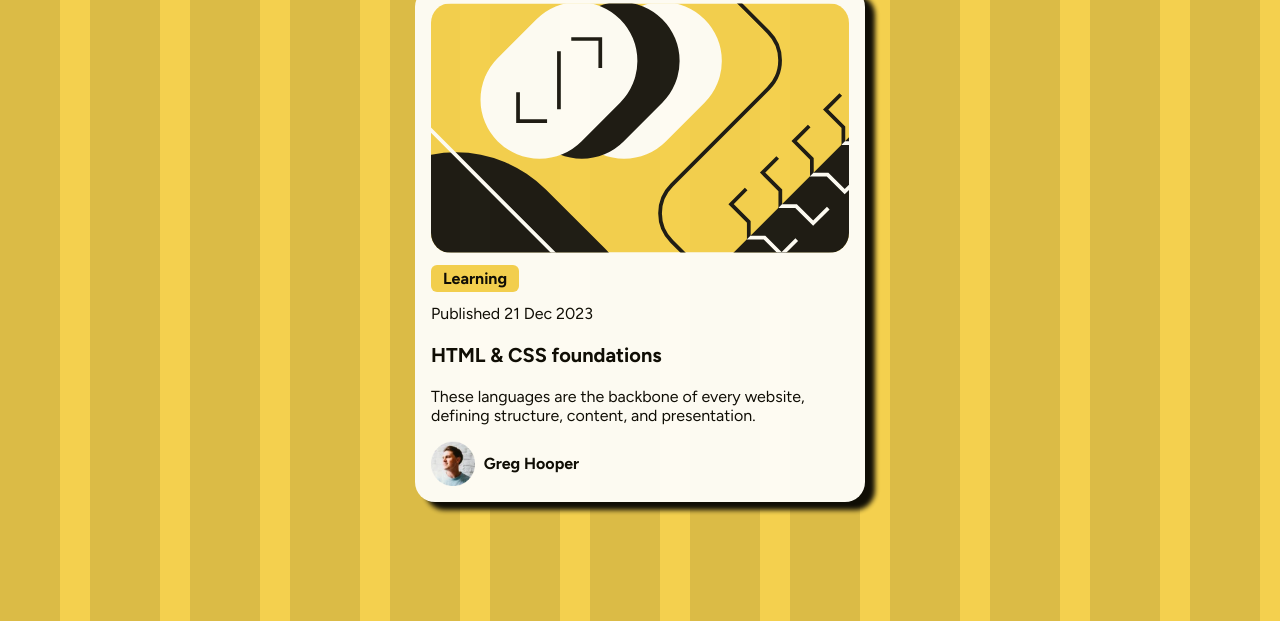
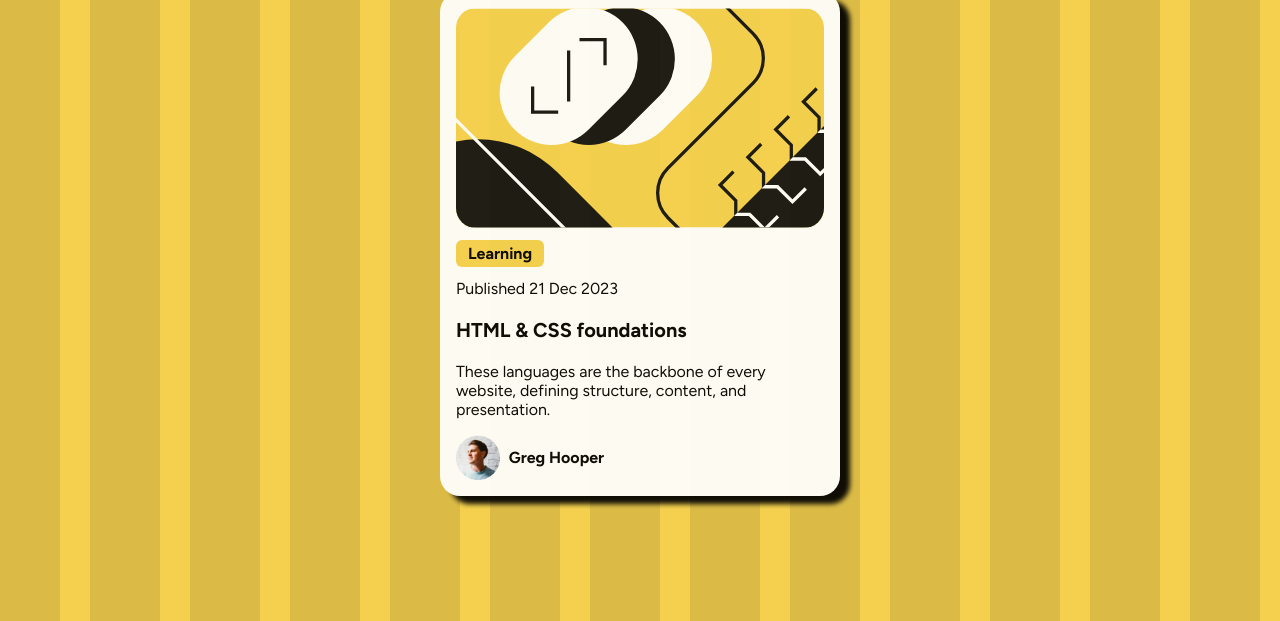
Before and after one commit to kapowlo/blog-preview-card, a plain HTML site: page index.html in a window 1280 px wide. Shown: the part 179-800 px from the top of the page. Drawn offline with Linux system fonts and the light colour scheme.

Commit message:
Changed max-width of card from 450px to 400px card was a little too big

```diff
--- a/style.css
+++ b/style.css
@@ -52,7 +52,7 @@ h1 {
 .card {
   margin-top: 0.55rem;
   padding: 1rem;
-  max-width: 450px; /*stops cards from getting too big on big screens
+  max-width: 400px; /*stops cards from getting too big on big screens
   (note i had to remove min-height on body or container wouldn't fill up the webpage) */
 
   background-color: rgb(255, 255, 255);
```
